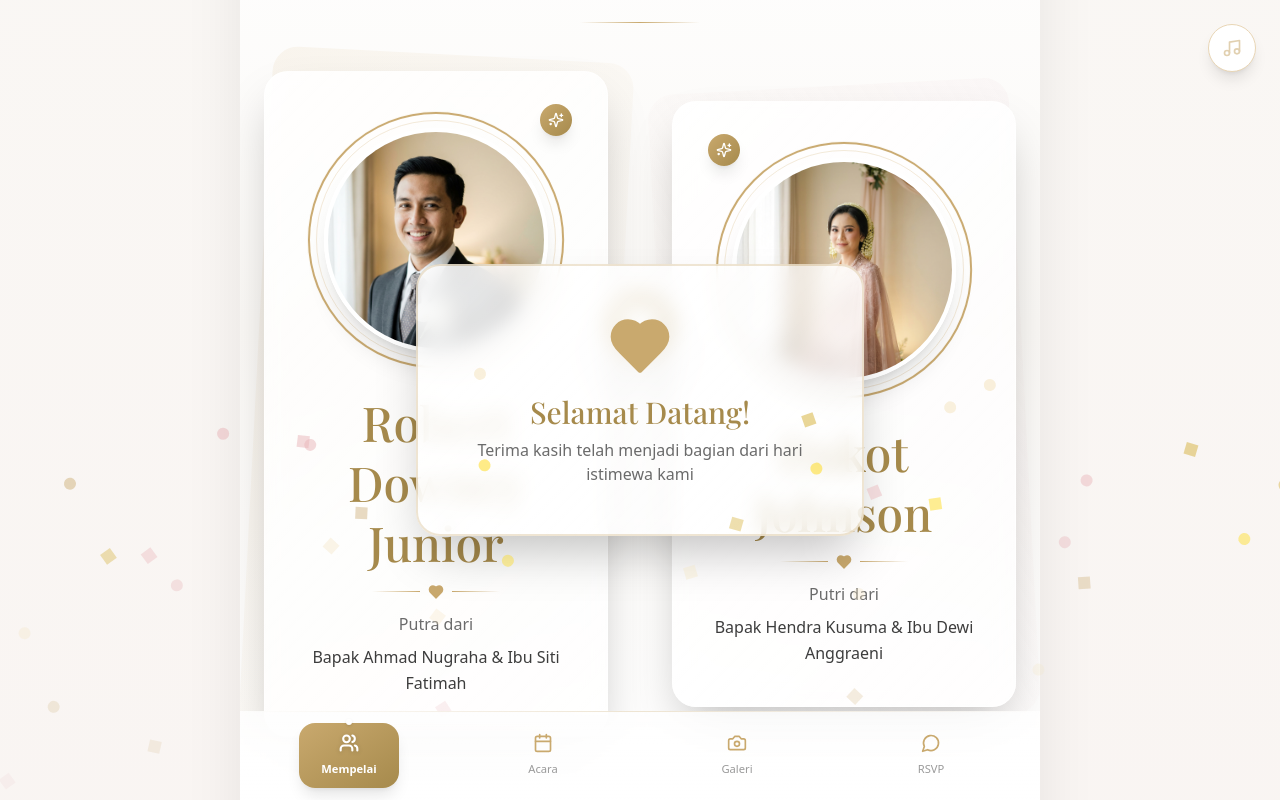
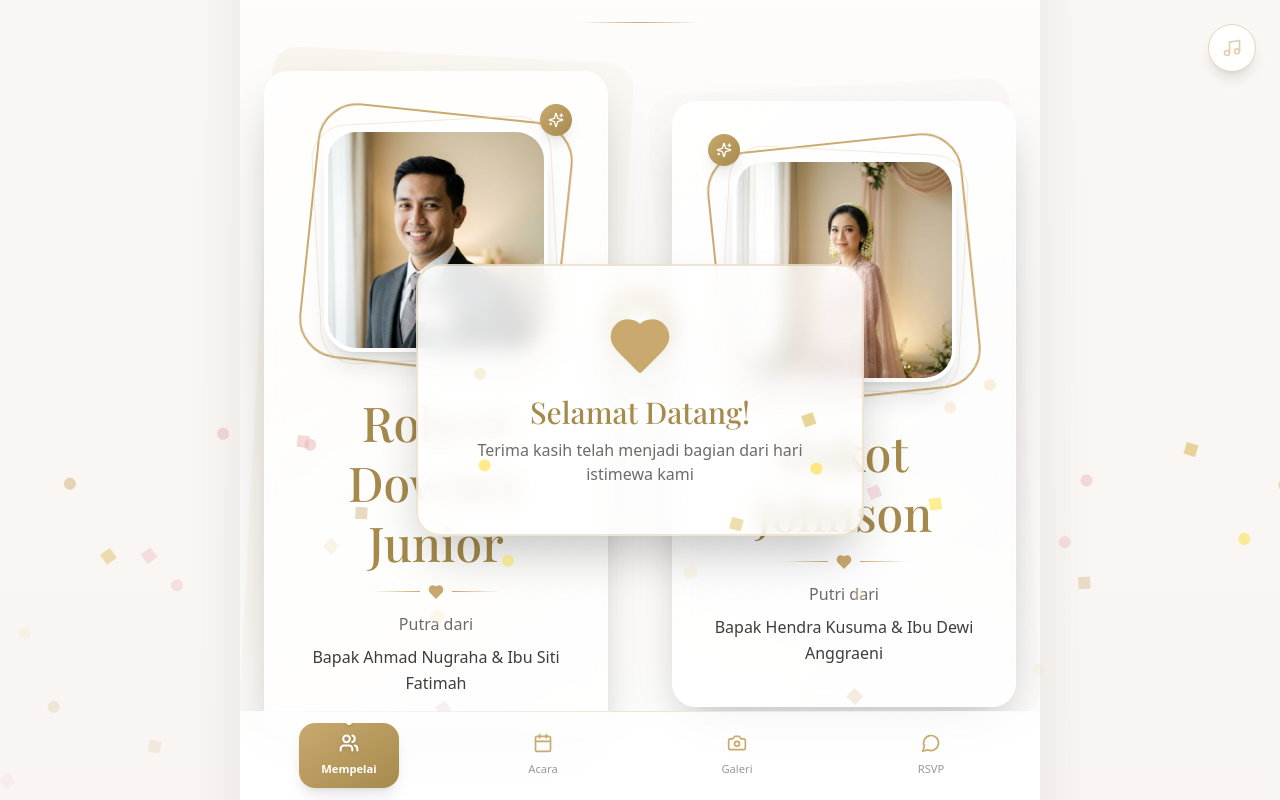
Before and after one commit to nunutech40/nikahin-app, a Next.js app: page /1 in a window 1280 px wide. Both pictures are taken after a click on the button "Buka Undangan". Shown: the part 524-1324 px from the top of the page. Built offline with nearby package versions, Linux system fonts and the light colour scheme; a web font is replaced by a local one.

Commit message:
refactor gird photonya

```diff
--- a/src/components/themes/BasicTheme.tsx
+++ b/src/components/themes/BasicTheme.tsx
@@ -247,10 +247,10 @@ function HeroSection({ onOpen, guestName, data }: { onOpen: () => void; guestNam
                     className="mb-8"
                 >
                     <div className="relative w-64 h-64 md:w-80 md:h-80 mx-auto">
-                        <div className="absolute inset-0 rounded-full border-2 border-[var(--color-primary)] p-3 animate-pulse-slow">
-                            <div className="absolute inset-0 rounded-full border border-[var(--color-primary-light)] m-2" />
+                        <div className="absolute inset-0 rounded-[3rem] border-2 border-[var(--color-primary)] p-3 animate-pulse-slow rotate-3">
+                            <div className="absolute inset-0 rounded-[2.5rem] border border-[var(--color-primary-light)] m-2 -rotate-3" />
                         </div>
-                        <div className="relative w-full h-full rounded-full overflow-hidden border-4 border-white shadow-2xl">
+                        <div className="relative w-full h-full rounded-[2.5rem] overflow-hidden border-4 border-white shadow-2xl">
                             <Image
                                 src="/images/couple/hero-couple.png"
                                 alt={`${data.groom.name} & ${data.bride.name}`}
@@ -391,9 +391,9 @@ function CoupleSection({ groom, bride }: { groom: BasicThemeProps['data']['groom
 
                         <div className="relative glass rounded-3xl p-8 md:p-10 shadow-2xl hover:shadow-3xl transition-all duration-500 hover:scale-105">
                             <div className="relative w-56 h-56 md:w-64 md:h-64 mx-auto mb-6">
-                                <div className="absolute inset-0 rounded-full border-2 border-[var(--color-primary)] animate-pulse-slow" />
-                                <div className="absolute inset-2 rounded-full border border-[var(--color-primary-light)] opacity-50" />
-                                <div className="absolute inset-4 rounded-full overflow-hidden border-4 border-white shadow-xl">
+                                <div className="absolute inset-0 rounded-[2.5rem] border-2 border-[var(--color-primary)] animate-pulse-slow rotate-6" />
+                                <div className="absolute inset-2 rounded-[2.2rem] border border-[var(--color-primary-light)] opacity-50 -rotate-3" />
+                                <div className="absolute inset-4 rounded-[2rem] overflow-hidden border-4 border-white shadow-xl">
                                     <Image
                                         src={groom.photo}
                                         alt={groom.name}
@@ -437,9 +437,9 @@ function CoupleSection({ groom, bride }: { groom: BasicThemeProps['data']['groom
 
                         <div className="relative glass rounded-3xl p-8 md:p-10 shadow-2xl hover:shadow-3xl transition-all duration-500 hover:scale-105">
                             <div className="relative w-56 h-56 md:w-64 md:h-64 mx-auto mb-6">
-                                <div className="absolute inset-0 rounded-full border-2 border-[var(--color-primary)] animate-pulse-slow" />
-                                <div className="absolute inset-2 rounded-full border border-[var(--color-primary-light)] opacity-50" />
-                                <div className="absolute inset-4 rounded-full overflow-hidden border-4 border-white shadow-xl">
+                                <div className="absolute inset-0 rounded-[2.5rem] border-2 border-[var(--color-primary)] animate-pulse-slow -rotate-6" />
+                                <div className="absolute inset-2 rounded-[2.2rem] border border-[var(--color-primary-light)] opacity-50 rotate-3" />
+                                <div className="absolute inset-4 rounded-[2rem] overflow-hidden border-4 border-white shadow-xl">
                                     <Image
                                         src={bride.photo}
                                         alt={bride.name}
```
